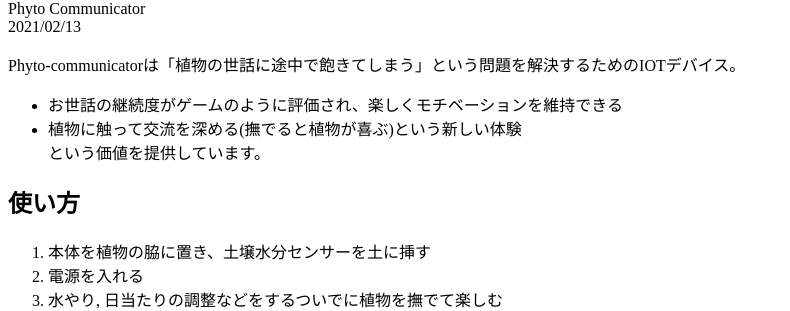
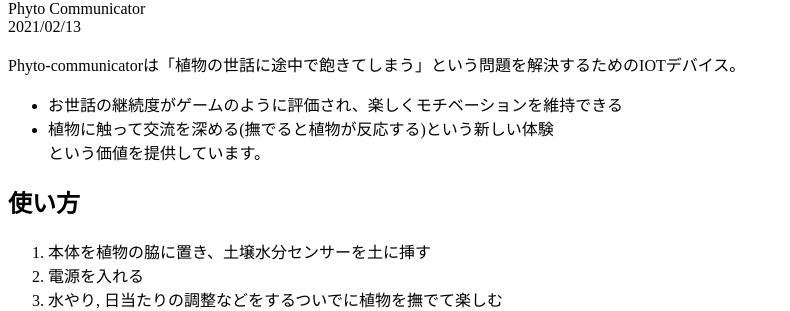
Before and after one commit to negicy/Nexicon, a Jekyll site: the page built from _posts/2021-02-13-phyto-communicator.md, in a window 1280 px wide. Shown: the part 216-527 px from the top of the page, without its empty margins (0-790 px from the left). Built offline with Jekyll 4.4.1, drawn with Linux system fonts in a browser that asks for light colours; a style sheet for code colours, icons or effects is not loaded.

```diff
--- a/_posts/2021-02-13-phyto-communicator.md
+++ b/_posts/2021-02-13-phyto-communicator.md
@@ -6,7 +6,7 @@ permalink: /:path
 ---
 Phyto-communicatorは「植物の世話に途中で飽きてしまう」という問題を解決するためのIOTデバイス。
 * お世話の継続度がゲームのように評価され、楽しくモチベーションを維持できる
-* 植物に触って交流を深める(撫でると植物が喜ぶ)という新しい体験
+* 植物に触って交流を深める(撫でると植物が反応する)という新しい体験
 という価値を提供しています。
 
 
```
